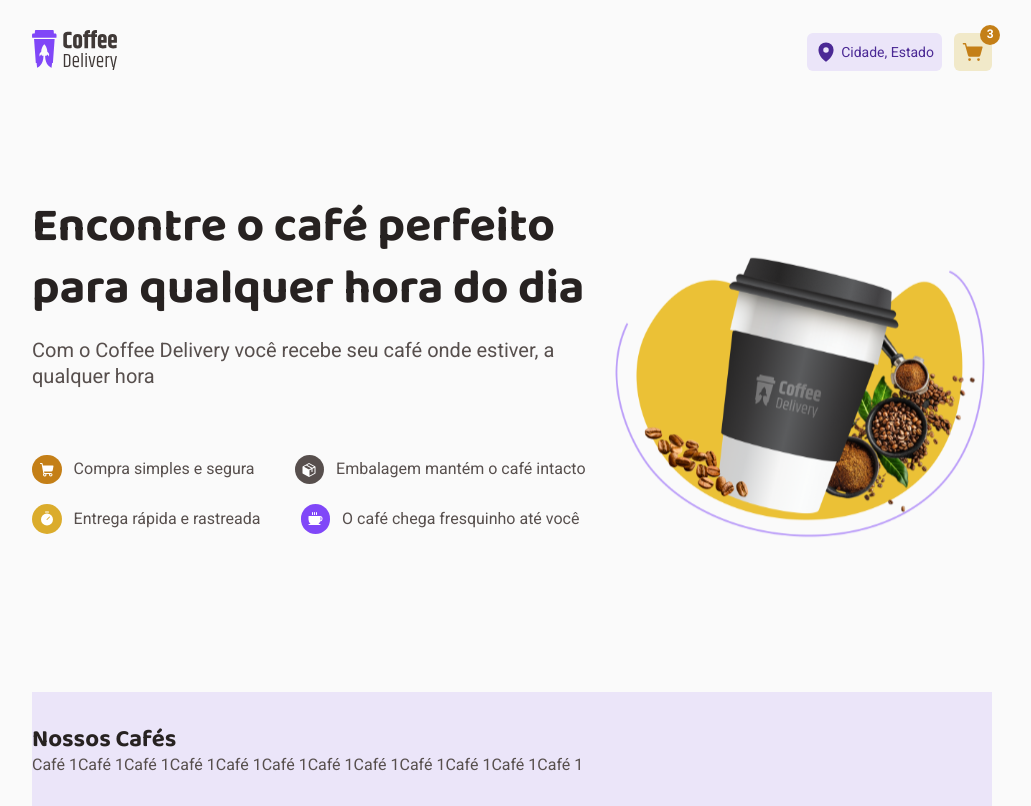
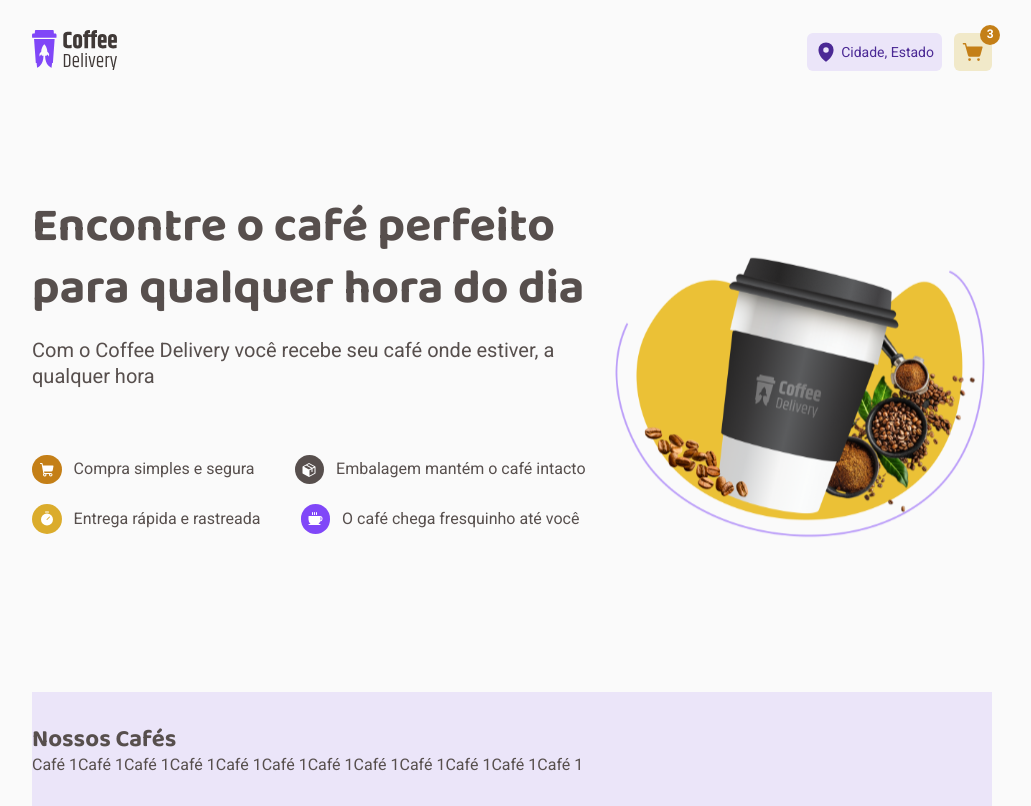
Before and after one commit to victor-com-code/Coffe-Delivery, a React (Vite) app: page / in a window 1280 px wide. Shown: the whole page, without its empty margins (128-1159 px from the left). Built offline with nearby package versions, Linux system fonts and the light colour scheme.

Commit message:
Corrigindo alguns estilos de tipografia

```diff
--- a/src/styles/global.ts
+++ b/src/styles/global.ts
@@ -23,6 +23,11 @@
     font-size: 1rem;
   }
 
+  h1, h2, h3 {
+    font-family: 'Baloo 2', cursive;
+    line-height: 1.3;
+  }
+
   @media (max-width: 768px) {
     html {
       font-size: 87.5%;
--- a/src/styles/text.ts
+++ b/src/styles/text.ts
@@ -24,6 +24,7 @@
 export const TagText = styled.span`
   font-size: 0.625rem;
   line-height: 1.3;
+  font-weight: bold;
 `
 
 export const ButtonTextG = styled.span`
--- a/src/styles/titles.ts
+++ b/src/styles/titles.ts
@@ -1,33 +1,26 @@
 import styled from 'styled-components'
 
-const TitleBase = styled.h1`
-  font-family: 'Baloo 2', cursive;
-  line-height: 1.3;
-
-  color: ${(props) => props.theme['base-title']};
-`
-
-export const TitleXL = styled(TitleBase)`
+export const TitleXL = styled.h1`
   font-size: 3rem;
   font-weight: bolder;
 `
 
-export const TitleL = styled(TitleBase)`
+export const TitleL = styled.h1`
   font-size: 2rem;
   font-weight: bolder;
 `
 
-export const TitleM = styled(TitleBase)`
+export const TitleM = styled.h2`
   font-size: 1.5rem;
   font-weight: bolder;
 `
 
-export const TitleS = styled(TitleBase)`
+export const TitleS = styled.h3`
   font-size: 1.25rem;
   font-weight: bold;
 `
 
-export const TitleXS = styled(TitleBase)`
+export const TitleXS = styled.h3`
   font-size: 1.125rem;
   font-weight: bold;
 `
```
